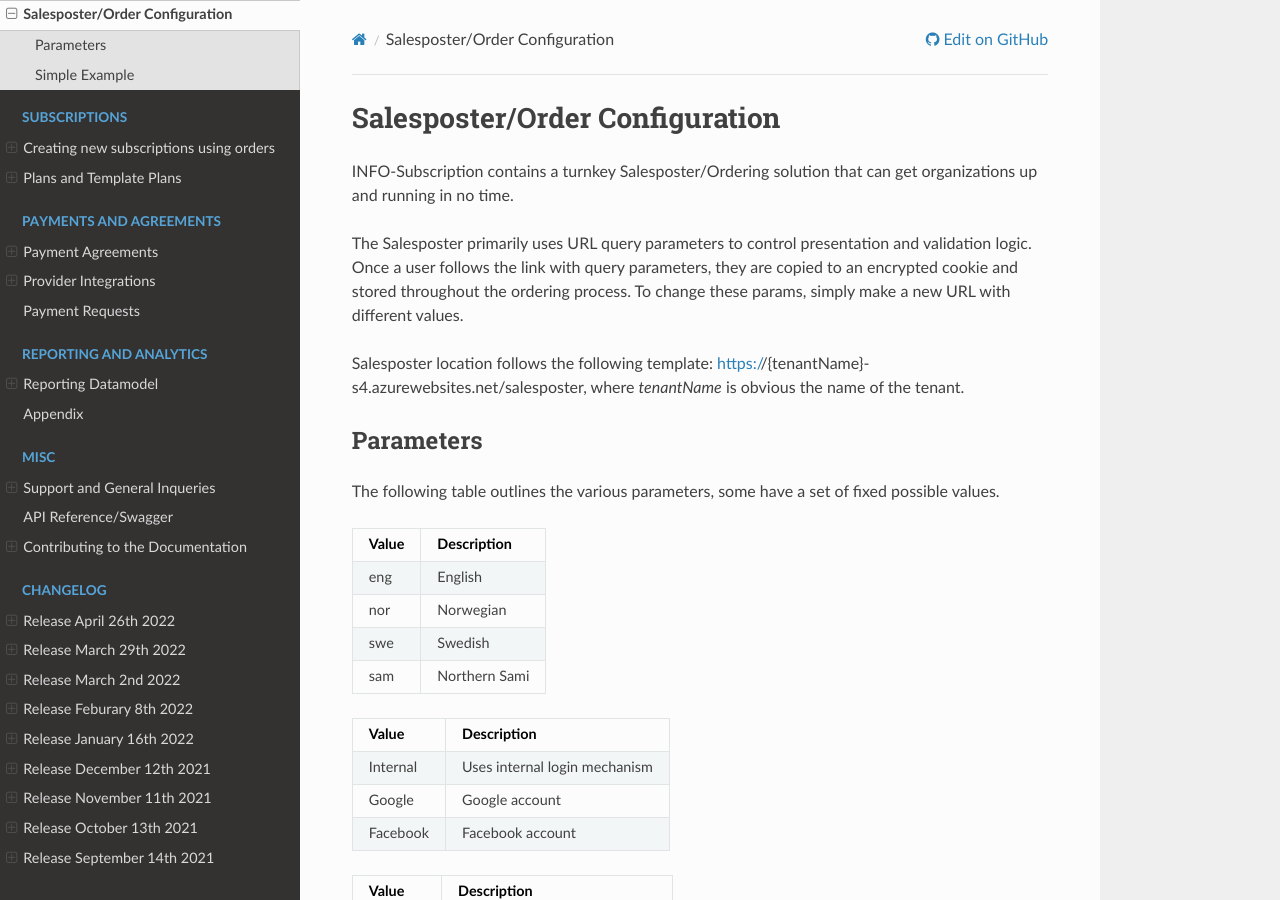
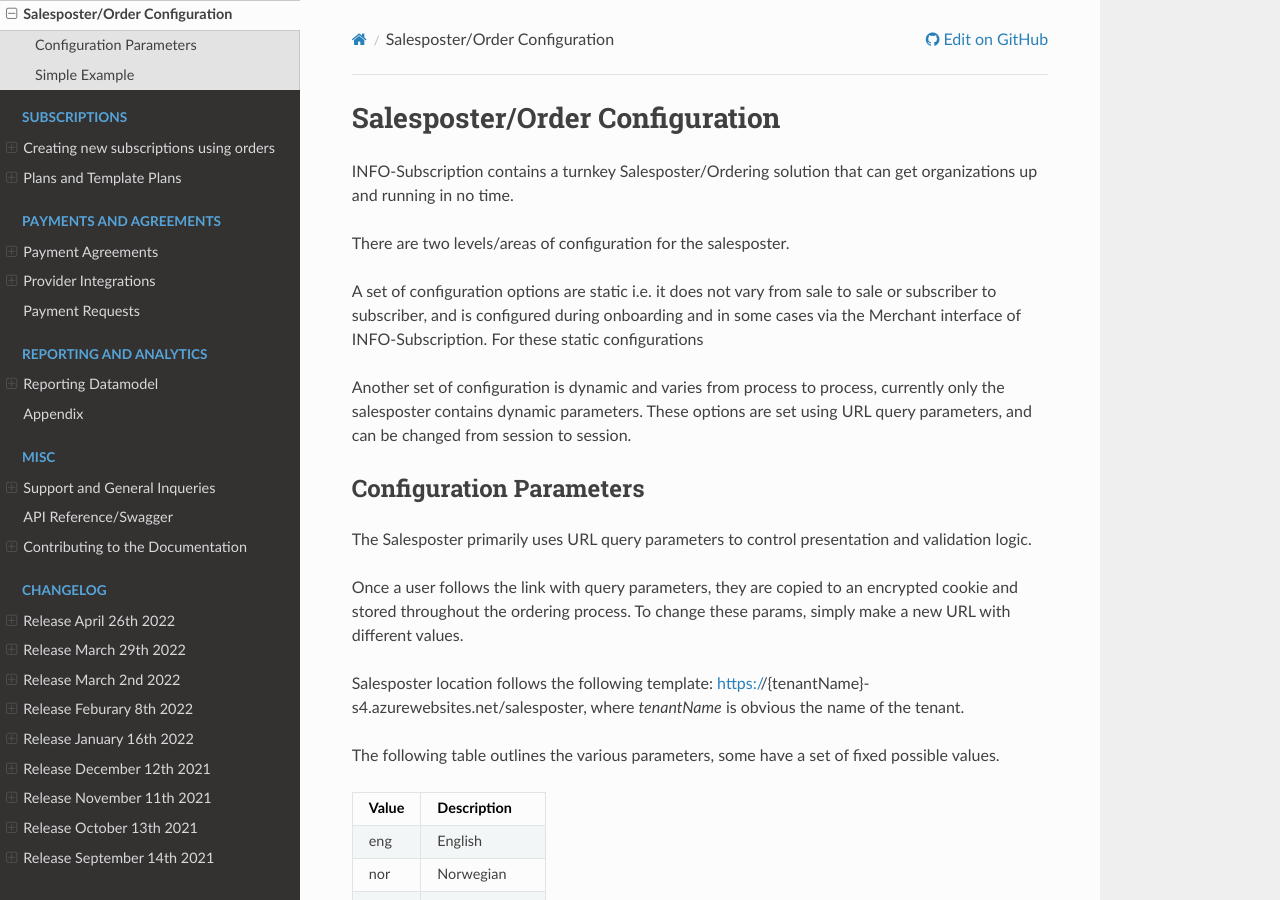
Before and after one commit to infosoftas/info-subscription-doc, a Sphinx documentation site: the page built from source/selfservice/customization.rst, in a window 1280 px wide and 900 px high. Built offline with Sphinx 7.4.7 and the Read the Docs theme 2.0.0, drawn with Linux system fonts in a browser that asks for light colours; formulas are drawn with MathJax 3.

Commit message:
Renamed files and expanded customization section

```diff
--- a/source/index.rst
+++ b/source/index.rst
@@ -28,7 +28,7 @@ Please refer to the section on :ref:`Support and Reporting Bugs <reporting-bugs>
 :ref:`genindex`
 
 .. The following TOC tree directives are here to make sure the side-bar looks like we want it to.
-   If a toc tree does not have a :hidden: tag it will be shown on the index page!
+   If a toc tree does not have a :hidden: tag it will be shown at the buttom on the index page!
 
 .. toctree::
    :hidden:
--- a/source/salesposter/url-parameters.rst
+++ b/source/selfservice/customization.rst
@@ -3,14 +3,22 @@ Salesposter/Order Configuration
 
 |projectName| contains a turnkey Salesposter/Ordering solution that can get organizations up and running in no time.
 
+There are two levels/areas of configuration for the salesposter.
+
+A set of configuration options are static i.e. it does not vary from sale to sale or subscriber to subscriber, and is configured during onboarding and in some cases via the Merchant interface of |projectName|.
+For these static configurations
+
+Another set of configuration is dynamic and varies from process to process, currently only the salesposter contains dynamic parameters.
+These options are set using URL query parameters, and can be changed from session to session.
+
+Configuration Parameters
+------------------------
 The Salesposter primarily uses URL query parameters to control presentation and validation logic.
+
 Once a user follows the link with query parameters, they are copied to an encrypted cookie and stored throughout the ordering process.
 To change these params, simply make a new URL with different values.
 
 Salesposter location follows the following template: https://{tenantName}-s4.azurewebsites.net/salesposter, where *tenantName* is obvious the name of the tenant.
-
-Parameters
-----------
 
 The following table outlines the various parameters, some have a set of fixed possible values.
 
```
Also changed, not shown: other parts of source/index.rst (+1 -1 lines), source/selfservice/custom-domain.rst (renamed from source/salesposter/custom-domain.rst).
